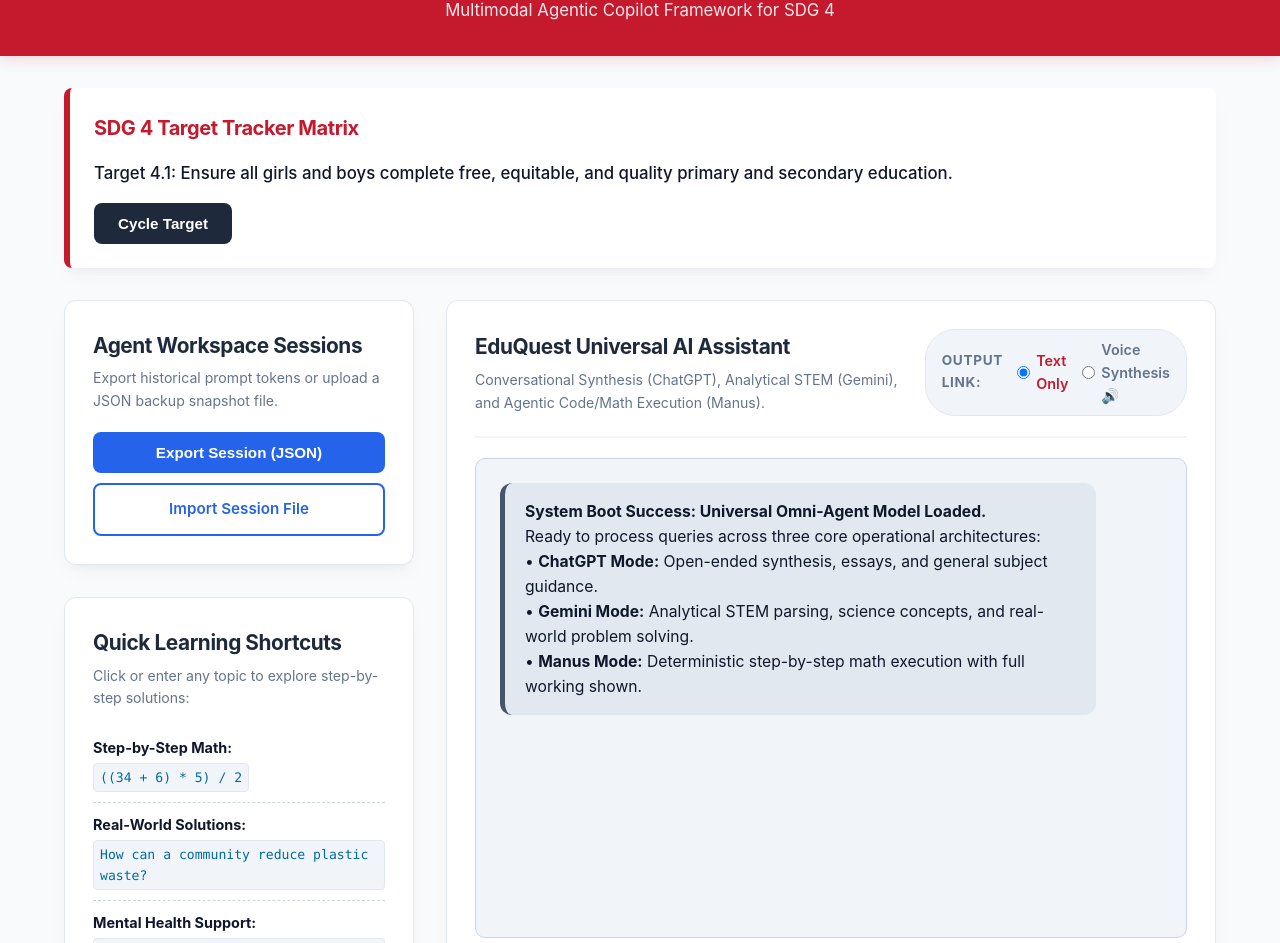
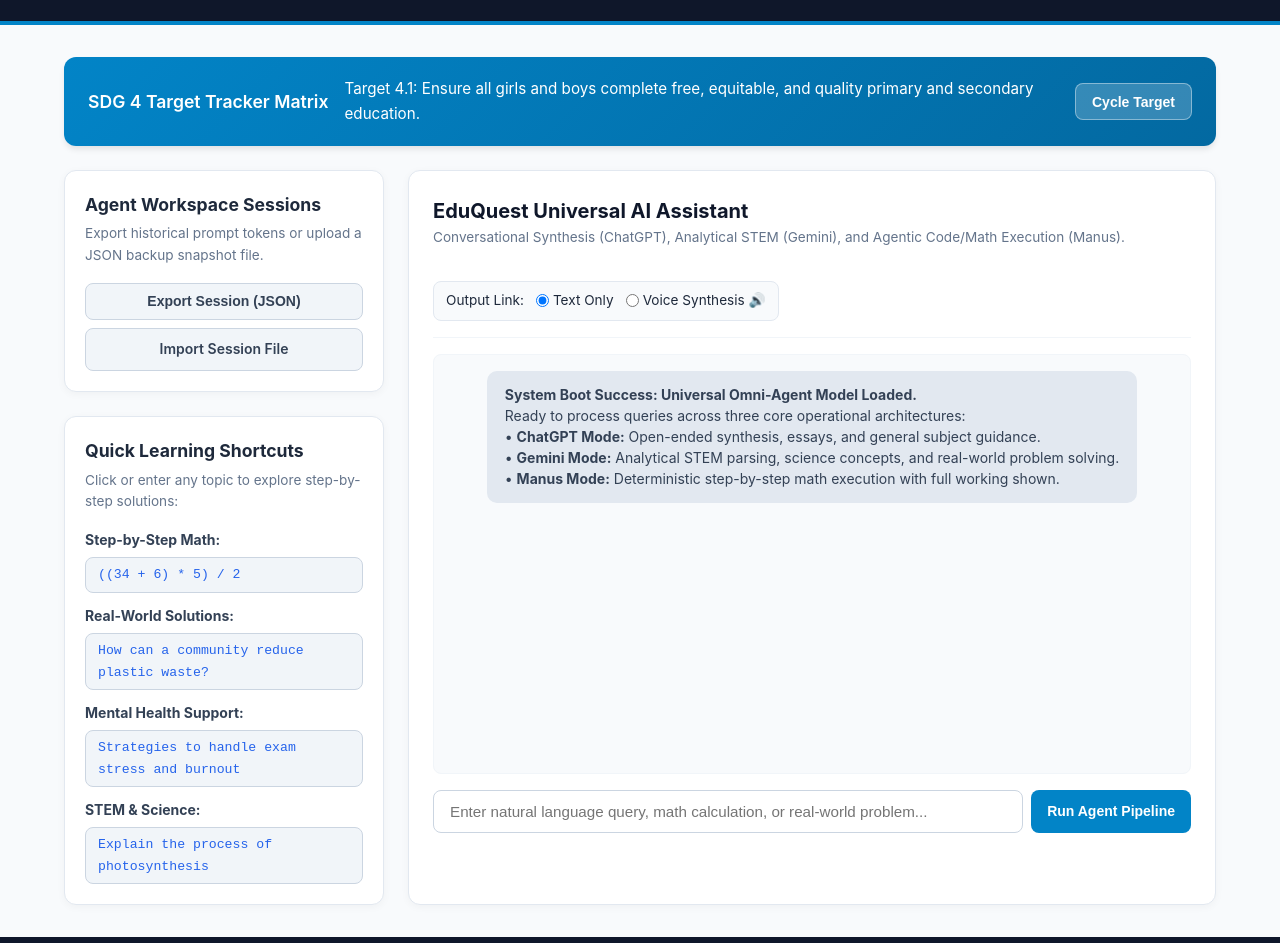
Before and after one commit to ethanzmulwa-svg/EduQuest, a plain HTML site: page index.html in a window 1280 px wide. Shown: the part 92-1035 px from the top of the page. Drawn offline with Linux system fonts and the light colour scheme.

Commit message:
Update styles.css

```diff
--- a/styles.css
+++ b/styles.css
@@ -1,17 +1,4 @@
-/* Modern Functional Cool Grey and SDG 4 Premium System Variables */
-:root {
-  --sdg-red: #C5192D;
-  --sdg-red-hover: #a31221;
-  --bg-main: #f8fafc;       /* Clean cool slate-tinted grey background */
-  --bg-cards: #ffffff;      /* Pure crystalline white structural cards */
-  --bg-dark: #1e293b;       /* Charcoal slate accents for console text */
-  --border-color: #cbd5e1;  /* Balanced silver slate grid framing */
-  --text-dark: #0f172a;     /* Deep readable neutral text layer */
-  --text-muted: #64748b;    /* Subdued operational descriptions */
-  --card-shadow: 0 10px 25px -5px rgba(15, 23, 42, 0.04), 0 8px 10px -6px rgba(15, 23, 42, 0.04);
-  --transition-speed: 0.2s;
-}
-
+/* --- Global Styles & Reset --- */
 * {
   box-sizing: border-box;
   margin: 0;
@@ -19,397 +6,374 @@
 }
 
 body {
-  font-family: -apple-system, BlinkMacSystemFont, "Segoe UI", Roboto, "Helvetica Neue", Arial, sans-serif;
-  background-color: var(--bg-main);
-  color: var(--text-dark);
+  font-family: -apple-system, BlinkMacSystemFont, "Segoe UI", Roboto, Helvetica, Arial, sans-serif;
+  background-color: #f8fafc;
+  color: #1e293b;
   line-height: 1.6;
-  -webkit-font-smoothing: antialiased;
+  display: flex;
+  flex-direction: column;
+  min-height: 100vh;
 }
 
-/* Application Header Structure */
+/* --- Header --- */
 .app-header {
-  background-color: var(--sdg-red);
-  color: white;
-  padding: 2rem 1rem;
-  text-align: center;
-  box-shadow: 0 4px 12px rgba(197, 25, 45, 0.15);
+  background-color: #0f172a;
+  color: #ffffff;
+  padding: 1.5rem 2rem;
+  border-bottom: 4px solid #0284c7;
 }
 
 .header-container {
   max-width: 1200px;
   margin: 0 auto;
+  display: flex;
+  flex-direction: column;
+  gap: 0.25rem;
 }
 
 .logo {
   display: flex;
   align-items: center;
-  justify-content: center;
-  gap: 14px;
-  margin-bottom: 0.35rem;
+  gap: 0.75rem;
 }
 
 .sdg-badge {
-  background-color: white;
-  color: var(--sdg-red);
-  font-weight: 800;
-  font-size: 1.5rem;
-  width: 40px;
-  height: 40px;
-  border-radius: 8px;
+  background-color: #c5192d; /* UN SDG Red */
+  color: #ffffff;
+  font-weight: bold;
+  font-size: 1.2rem;
+  width: 36px;
+  height: 36px;
   display: flex;
   align-items: center;
   justify-content: center;
+  border-radius: 6px;
+}
+
+.logo h1 {
+  font-size: 1.5rem;
+  font-weight: 700;
 }
 
 .tagline {
-  font-size: 1.05rem;
-  opacity: 0.9;
-  font-weight: 400;
+  font-size: 0.9rem;
+  color: #94a3b8;
 }
 
-/* Master Layout Framework Container */
+/* --- Layout Container --- */
 .app-container {
   max-width: 1200px;
+  width: 100%;
   margin: 2rem auto;
   padding: 0 1.5rem;
+  flex: 1;
+  display: flex;
+  flex-direction: column;
+  gap: 1.5rem;
 }
 
-/* SDG Fact Banner Notification Space */
+/* --- SDG Banner Card --- */
 .sdg-info-card {
-  background: var(--bg-cards);
-  border-left: 6px solid var(--sdg-red);
+  background: linear-gradient(135deg, #0284c7, #0369a1);
+  color: #ffffff;
+  padding: 1.25rem 1.5rem;
+  border-radius: 12px;
+  display: flex;
+  align-items: center;
+  justify-content: space-between;
+  gap: 1rem;
+  box-shadow: 0 4px 6px -1px rgba(0, 0, 0, 0.1);
+}
+
+.sdg-info-card h2 {
+  font-size: 1.1rem;
+  font-weight: 600;
+}
+
+.sdg-info-card p {
+  font-size: 0.95rem;
+  flex: 1;
+}
+
+/* --- Main Workspace Grid --- */
+.workspace {
+  display: grid;
+  grid-template-columns: 320px 1fr;
+  gap: 1.5rem;
+}
+
+@media (max-width: 868px) {
+  .workspace {
+    grid-template-columns: 1fr;
+  }
+}
+
+.sidebar-column {
+  display: flex;
+  flex-direction: column;
+  gap: 1.5rem;
+}
+
+/* --- Sidebar Panels --- */
+.backup-panel, .info-shortcuts-panel {
+  background: #ffffff;
+  border: 1px solid #e2e8f0;
+  border-radius: 12px;
+  padding: 1.25rem;
+  box-shadow: 0 2px 8px rgba(0, 0, 0, 0.04);
+}
+
+.backup-panel h2, .info-shortcuts-panel h2 {
+  font-size: 1.1rem;
+  color: #1e293b;
+  margin-bottom: 0.25rem;
+}
+
+.panel-desc {
+  font-size: 0.85rem;
+  color: #64748b;
+  margin-bottom: 1rem;
+}
+
+.backup-actions {
+  display: flex;
+  flex-direction: column;
+  gap: 0.5rem;
+}
+
+/* Prompt Shortcuts --- Interactive Clickable Tags */
+.prompt-list {
+  list-style: none;
+  padding: 0;
+  margin: 0;
+  display: flex;
+  flex-direction: column;
+  gap: 0.75rem;
+}
+
+.prompt-list li {
+  display: flex;
+  flex-direction: column;
+  gap: 0.35rem;
+  font-size: 0.875rem;
+  color: #334155;
+}
+
+.prompt-list code {
+  display: inline-block;
+  background-color: #f1f5f9;
+  color: #2563eb;
+  border: 1px solid #cbd5e1;
+  border-radius: 8px;
+  padding: 0.4rem 0.75rem;
+  font-family: 'Fira Code', 'Courier New', monospace;
+  font-size: 0.825rem;
+  cursor: pointer;
+  transition: all 0.2s ease-in-out;
+  word-break: break-word;
+}
+
+.prompt-list code:hover {
+  background-color: #eff6ff;
+  border-color: #3b82f6;
+  color: #1d4ed8;
+  transform: translateY(-1px);
+  box-shadow: 0 2px 6px rgba(59, 130, 246, 0.15);
+}
+
+.prompt-list code:active {
+  transform: translateY(0);
+  box-shadow: none;
+}
+
+/* --- AI Assistant Panel --- */
+.ai-assistant-panel {
+  background: #ffffff;
+  border: 1px solid #e2e8f0;
+  border-radius: 12px;
   padding: 1.5rem;
+  display: flex;
+  flex-direction: column;
+  gap: 1rem;
+  box-shadow: 0 2px 8px rgba(0, 0, 0, 0.04);
+}
+
+.ai-header {
+  display: flex;
+  justify-content: space-between;
+  align-items: flex-start;
+  flex-wrap: wrap;
+  gap: 1rem;
+  border-bottom: 1px solid #f1f5f9;
+  padding-bottom: 1rem;
+}
+
+.ai-title-block h2 {
+  font-size: 1.25rem;
+  color: #0f172a;
+}
+
+.voice-controls {
+  display: flex;
+  align-items: center;
+  gap: 0.75rem;
+  font-size: 0.85rem;
+  background: #f8fafc;
+  padding: 0.5rem 0.75rem;
   border-radius: 8px;
-  box-shadow: var(--card-shadow);
-  margin-bottom: 2rem;
+  border: 1px solid #e2e8f0;
+}
+
+.radio-label {
+  display: flex;
+  align-items: center;
+  gap: 0.25rem;
+  cursor: pointer;
+}
+
+/* --- Chat Container & Bubbles --- */
+.ai-chat-container {
   display: flex;
   flex-direction: column;
   gap: 1rem;
 }
 
-.sdg-info-card h2 {
-  font-size: 1.25rem;
-  color: var(--sdg-red);
-  letter-spacing: -0.02em;
-}
-
-#sdg-fact {
-  font-size: 1.05rem;
-  color: var(--text-dark);
-  font-weight: 500;
-}
-
-/* Two-Column Asymmetric Asynchronous Workspace Grid */
-.workspace {
-  display: grid;
-  grid-template-columns: 1fr;
-  gap: 2rem;
-  margin-bottom: 2rem;
-}
-
-.sidebar-column {
-  display: flex;
-  flex-direction: column;
-  gap: 2rem;
-}
-
-@media (min-width: 992px) {
-  .workspace {
-    grid-template-columns: 350px 1fr; /* Optimized dashboard ratio proportions */
-  }
-}
-
-/* Content Panel Framework Cards */
-.backup-panel, .info-shortcuts-panel, .ai-assistant-panel {
-  background: var(--bg-cards);
-  padding: 1.75rem;
-  border-radius: 12px;
-  box-shadow: var(--card-shadow);
-  border: 1px solid #e2e8f0;
-}
-
-.backup-panel h2, .info-shortcuts-panel h2, .ai-header h2 {
-  font-size: 1.3rem;
-  color: var(--bg-dark);
-  font-weight: 700;
-  letter-spacing: -0.02em;
-}
-
-.panel-desc {
-  font-size: 0.88rem;
-  color: var(--text-muted);
-  margin-top: 0.35rem;
-}
-
-/* Guide list styles for quick copy prompts */
-.prompt-list {
-  list-style-type: none;
-  margin-top: 1rem;
-}
-
-.prompt-list li {
-  font-size: 0.9rem;
-  padding: 10px 0;
-  border-bottom: 1px dashed var(--border-color);
-  color: var(--text-dark);
-}
-
-.prompt-list li:last-child {
-  border-bottom: none;
-}
-
-.prompt-list code {
-  background: #f1f5f9;
-  padding: 3px 6px;
-  border-radius: 4px;
-  font-family: "SFMono-Regular", Consolas, "Liberation Mono", Menlo, monospace;
-  font-size: 0.82rem;
-  display: inline-block;
-  margin-top: 4px;
-  color: #0369a1;
-  border: 1px solid #e2e8f0;
-}
-
-/* Modular Button Classes Matrix */
-.btn {
-  display: inline-block;
-  padding: 0.75rem 1.5rem;
-  border: none;
+.ai-response-log {
+  height: 420px;
+  overflow-y: auto;
+  border: 1px solid #f1f5f9;
+  background-color: #f8fafc;
   border-radius: 8px;
-  font-weight: 600;
-  cursor: pointer;
-  font-size: 0.95rem;
-  transition: all var(--transition-speed) ease;
-  text-align: center;
-}
-
-.btn:active {
-  transform: scale(0.97);
-}
-
-.btn-secondary {
-  background-color: var(--bg-dark);
-  color: white;
-  align-self: flex-start;
-}
-
-.btn-secondary:hover {
-  background-color: #334155;
-}
-
-/* Core Local JSON File Backup Toggles */
-.backup-actions {
-  display: flex;
-  flex-direction: column;
-  gap: 10px;
-  margin-top: 1.25rem;
-}
-
-.btn-backup-export {
-  background-color: #2563eb;
-  color: white;
-  width: 100%;
-}
-
-.btn-backup-export:hover {
-  background-color: #1d4ed8;
-}
-
-.btn-backup-import {
-  background-color: transparent;
-  color: #2563eb;
-  border: 2px solid #2563eb;
-  width: 100%;
-}
-
-.btn-backup-import:hover {
-  background-color: #eff6ff;
-}
-
-/* Accessibility Focus Ring Outlines */
-.btn:focus-visible, input:focus-visible {
-  outline: 3px solid var(--text-dark);
-  outline-offset: 3px;
-}
-
-/* Universal Interface Agent Header Element */
-.ai-header {
-  display: flex;
-  flex-direction: column;
-  gap: 1.25rem;
-  border-bottom: 2px solid #f1f5f9;
-  padding-bottom: 1.25rem;
-  margin-bottom: 1.25rem;
-}
-
-@media (min-width: 768px) {
-  .ai-header {
-    flex-direction: row;
-    justify-content: space-between;
-    align-items: center;
-  }
-}
-
-/* Custom Multimodal Toggle Layout Matrix */
-.voice-controls {
-  display: flex;
-  align-items: center;
-  gap: 14px;
-  background: #f1f5f9;
-  padding: 8px 16px;
-  border-radius: 30px;
-  border: 1px solid #e2e8f0;
-}
-
-.mode-label {
-  font-size: 0.85rem;
-  font-weight: 700;
-  color: var(--text-muted);
-  text-transform: uppercase;
-  letter-spacing: 0.05em;
-}
-
-.radio-label {
-  display: flex;
-  align-items: center;
-  gap: 6px;
-  font-size: 0.9rem;
-  font-weight: 600;
-  cursor: pointer;
-  color: var(--text-muted);
-}
-
-.radio-label input[type="radio"]:checked + .custom-radio {
-  color: var(--sdg-red);
-}
-
-/* Agent Interactive Screen Display Area */
-.ai-chat-container {
-  display: flex;
-  flex-direction: column;
-  gap: 1.25rem;
-}
-
-.ai-response-log {
-  background: #f1f5f9;
-  border: 1px solid var(--border-color);
-  border-radius: 10px;
-  padding: 1.5rem;
-  height: 480px; /* Fully expanded functional terminal frame */
-  overflow-y: auto;
+  padding: 1rem;
   display: flex;
   flex-direction: column;
   gap: 1rem;
 }
 
-/* Multi-Model Differentiated Response Bubbles */
 .ai-bubble {
-  padding: 1rem 1.25rem;
-  border-radius: 12px;
-  max-width: 90%;
-  font-size: 0.98rem;
-  line-height: 1.6;
+  max-width: 85%;
+  padding: 0.85rem 1.1rem;
+  border-radius: 10px;
+  font-size: 0.95rem;
+  line-height: 1.5;
 }
 
 .ai-bubble.system {
-  background: #e2e8f0;
-  color: var(--text-dark);
-  align-self: flex-start;
-  border-left: 5px solid #475569;
+  background-color: #e2e8f0;
+  color: #334155;
+  align-self: center;
+  max-width: 100%;
+  font-size: 0.875rem;
 }
 
 .ai-bubble.user {
-  background: var(--sdg-red);
-  color: white;
+  background-color: #0284c7;
+  color: #ffffff;
   align-self: flex-end;
   border-bottom-right-radius: 2px;
-  box-shadow: 0 4px 10px rgba(197, 25, 45, 0.1);
 }
 
-.ai-bubble.ai-reply {
-  background: white;
-  color: var(--text-dark);
+.ai-bubble.agent-manus,
+.ai-bubble.agent-gemini,
+.ai-bubble.agent-chatgpt {
+  background-color: #ffffff;
+  color: #1e293b;
+  border: 1px solid #cbd5e1;
   align-self: flex-start;
-  border: 1px solid #e2e8f0;
   border-bottom-left-radius: 2px;
-  box-shadow: 0 4px 6px -1px rgba(0, 0, 0, 0.05);
+  box-shadow: 0 1px 3px rgba(0, 0, 0, 0.05);
 }
 
-/* Agentic Internal Layout Tags */
-.agent-header-tag {
-  display: inline-block;
-  padding: 2px 8px;
-  border-radius: 4px;
-  font-size: 0.75rem;
-  font-weight: 700;
-  text-transform: uppercase;
-  margin-bottom: 0.5rem;
-  letter-spacing: 0.05em;
+.ai-bubble.agent-manus { border-left: 4px solid #16a34a; }
+.ai-bubble.agent-gemini { border-left: 4px solid #2563eb; }
+.ai-bubble.agent-chatgpt { border-left: 4px solid #9333ea; }
+
+/* Math Working Box Styles */
+.math-working {
+  background: #f8fafc;
+  border: 1px solid #e2e8f0;
+  border-radius: 6px;
+  padding: 0.75rem 1rem;
+  margin-top: 0.5rem;
 }
 
-.tag-chatgpt { background: #dcfce7; color: #166534; border: 1px solid #bbf7d0; }
-.tag-gemini { background: #e0f2fe; color: #0369a1; border: 1px solid #bae6fd; }
-.tag-manus { background: #faf5ff; color: #6b21a8; border: 1px solid #f3e8ff; }
-
-/* Code and Steps Pipeline Formatting Layout */
-.pipeline-steps {
-  margin: 0.75rem 0;
-  padding-left: 1.25rem;
+.math-working ol {
+  margin-left: 1.25rem;
+  margin-top: 0.5rem;
+  margin-bottom: 0.5rem;
 }
 
-.pipeline-steps li {
-  margin-bottom: 4px;
+.math-working li {
+  margin-bottom: 0.25rem;
 }
 
-pre {
-  background: #0f172a;
-  color: #f8fafc;
-  padding: 0.75rem;
-  border-radius: 6px;
-  overflow-x: auto;
-  font-family: monospace;
-  font-size: 0.85rem;
-  margin: 0.5rem 0;
+/* --- Form Controls & Buttons --- */
+.ai-query-form {
+  display: flex;
+  gap: 0.5rem;
 }
 
-/* User Form Submission Element Row */
-.ai-query-form {
-  display: flex;
-  gap: 12px;
+.ai-query-form input {
+  flex: 1;
+  padding: 0.75rem 1rem;
+  border: 1px solid #cbd5e1;
+  border-radius: 8px;
+  font-size: 0.95rem;
+  outline: none;
+  transition: border-color 0.2s;
 }
 
-#ai-input {
-  flex: 1;
-  padding: 0.85rem 1.25rem;
-  border: 1px solid var(--border-color);
-  border-radius: 8px;
-  font-size: 1rem;
-  transition: all var(--transition-speed);
-  background-color: var(--bg-cards);
+.ai-query-form input:focus {
+  border-color: #0284c7;
 }
 
-#ai-input:focus {
-  outline: none;
-  border-color: var(--sdg-red);
-  box-shadow: 0 0 0 3px rgba(197, 25, 45, 0.15);
+.btn {
+  padding: 0.6rem 1rem;
+  font-size: 0.875rem;
+  font-weight: 600;
+  border: none;
+  border-radius: 8px;
+  cursor: pointer;
+  transition: all 0.2s;
+  text-align: center;
+}
+
+.btn-secondary {
+  background-color: rgba(255, 255, 255, 0.2);
+  color: #ffffff;
+  border: 1px solid rgba(255, 255, 255, 0.4);
+}
+
+.btn-secondary:hover {
+  background-color: rgba(255, 255, 255, 0.3);
+}
+
+.btn-backup-export, .btn-backup-import {
+  background-color: #f1f5f9;
+  color: #334155;
+  border: 1px solid #cbd5e1;
+  display: inline-block;
+}
+
+.btn-backup-export:hover, .btn-backup-import:hover {
+  background-color: #e2e8f0;
 }
 
 .btn-ai-submit {
-  background: var(--bg-dark);
-  color: white;
-  padding: 0 1.75rem;
+  background-color: #0284c7;
+  color: #ffffff;
 }
 
 .btn-ai-submit:hover {
-  background: #0f172a;
+  background-color: #0369a1;
 }
 
-/* Standard Base Footer Layout */
+/* --- Footer --- */
 .app-footer {
+  background-color: #0f172a;
+  color: #94a3b8;
   text-align: center;
-  padding: 2rem 1rem;
-  color: var(--text-muted);
-  font-size: 0.88rem;
-  margin-top: 3rem;
-  border-top: 1px solid #e2e8f0;
+  padding: 1.25rem;
+  font-size: 0.85rem;
+  margin-top: auto;
 }
```
